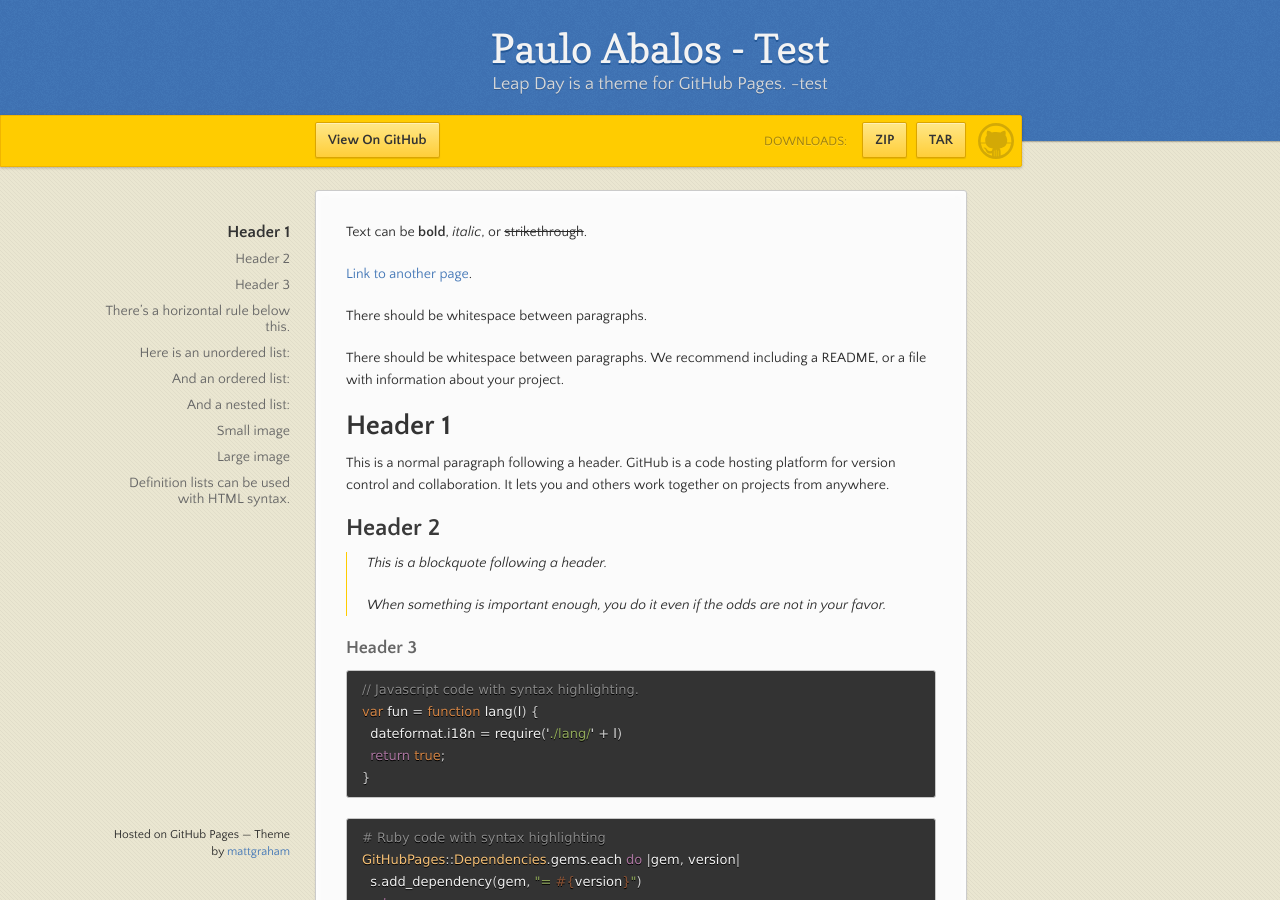
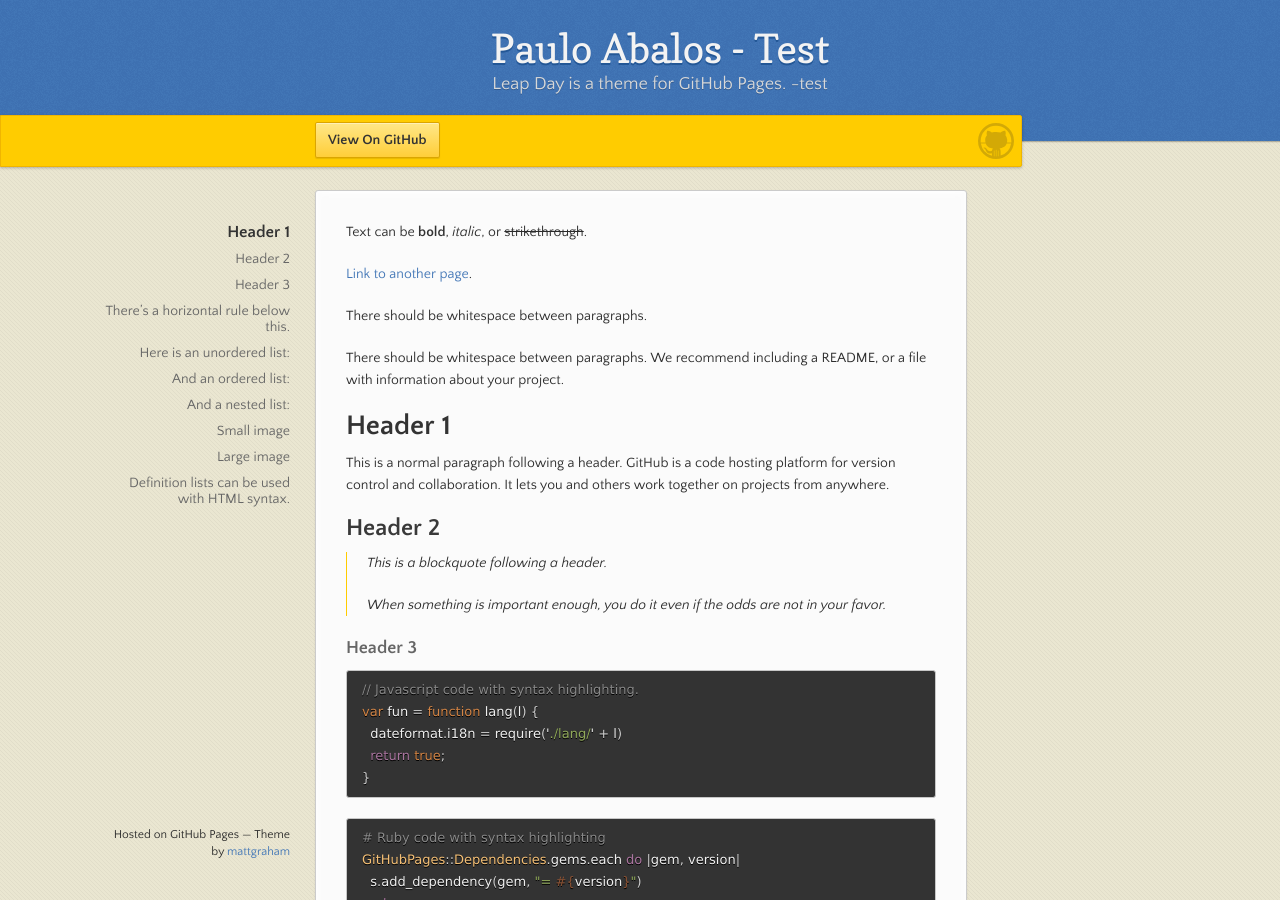
Before and after one commit to pauloabalos/pauloabalos.github.io, a Jekyll site: the page built from index.md, in a window 1280 px wide and 900 px high. Built offline with Jekyll 4.4.1, drawn with Linux system fonts in a browser that asks for light colours.

Commit message:
Update default.html

```diff
--- a/_layouts/default.html
+++ b/_layouts/default.html
@@ -26,7 +26,7 @@
         <span id="logo"></span>
 
         <a href="{{ site.github.repository_url }}" class="button fork"><strong>View On GitHub</strong></a>
-        {% if site.show_downloads %}
+        {% if github.show_downloads %}
           <div class="downloads">
             <span>Downloads:</span>
             <ul>
```
